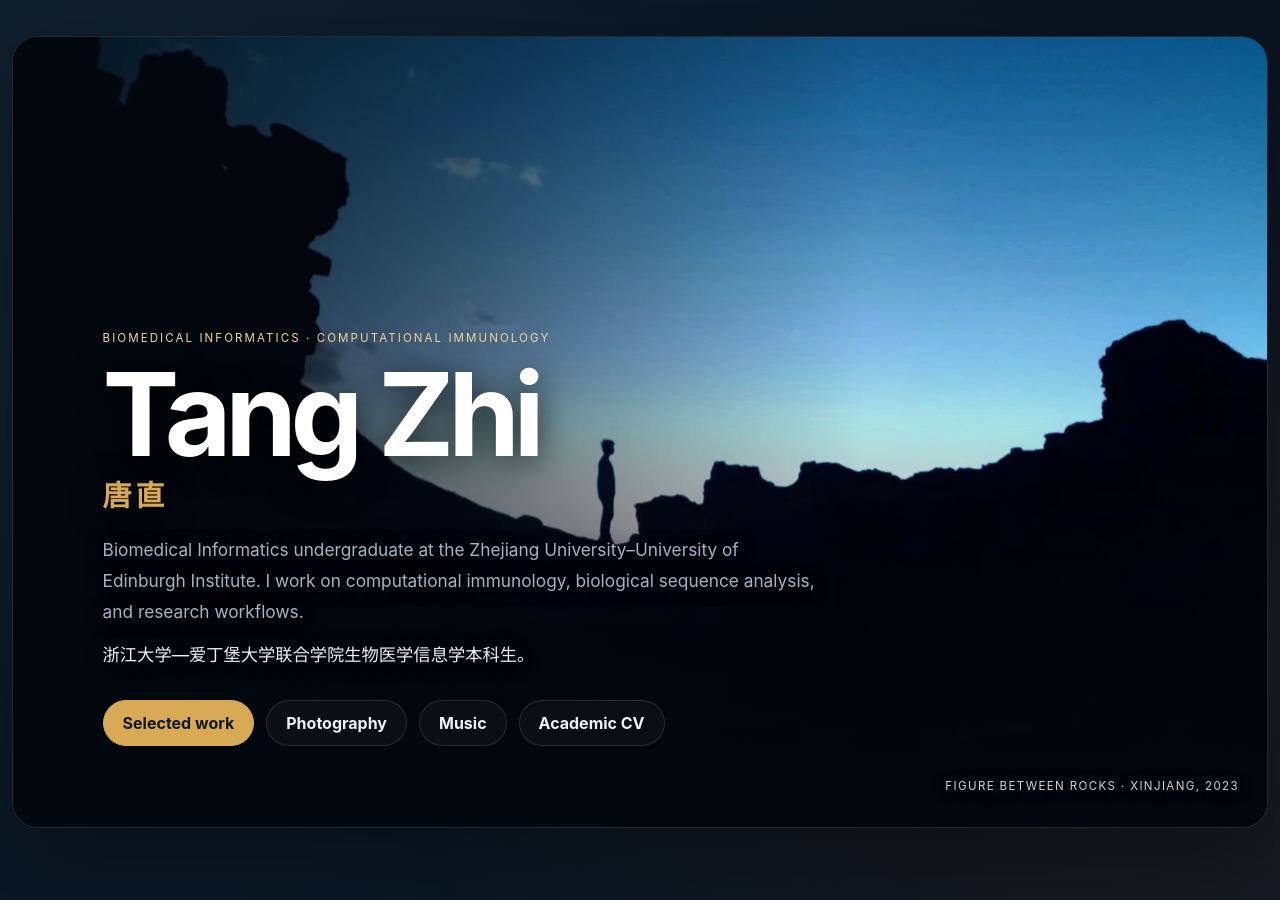
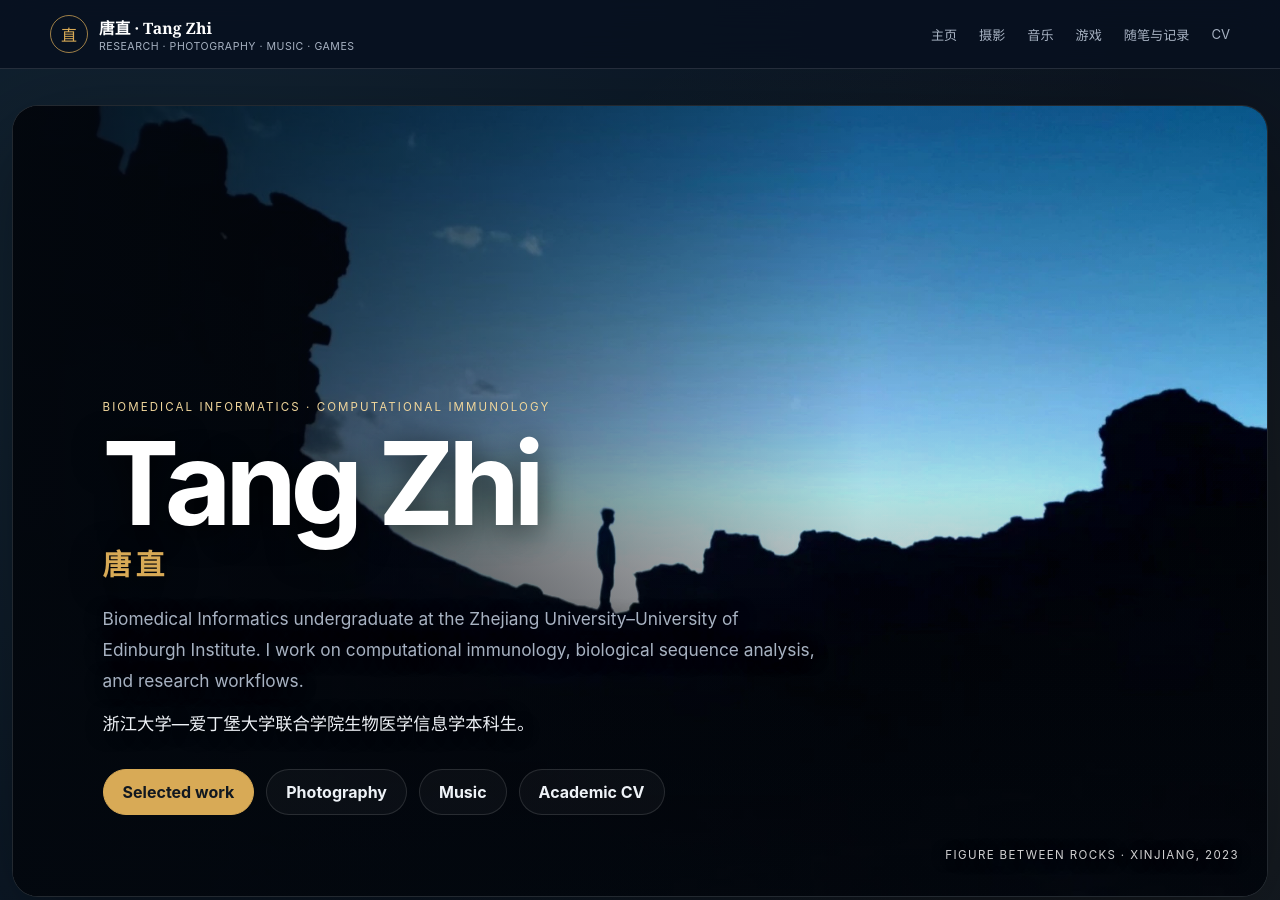
Before and after one commit to Garry-Tang-274/Garry-Tang-274.github.io, a Jekyll site: the page built from index.md, in a window 1280 px wide and 900 px high. Built offline with Jekyll 4.4.1, drawn with Linux system fonts in a browser that asks for light colours; some of the changed text lies outside the part shown.

Commit message:
Add persistent site navigation and maintenance entry

```diff
--- a/_layouts/default.html
+++ b/_layouts/default.html
@@ -1,5 +1,5 @@
 <!doctype html>
-<html lang="en">
+<html lang="zh-CN">
 <head>
   <meta charset="utf-8">
   <meta name="viewport" content="width=device-width, initial-scale=1">
@@ -7,12 +7,65 @@
   <meta name="description" content="{{ page.description | default: site.description | escape }}">
   <title>{{ page.title | default: site.title }}</title>
   <style>
-    html { scroll-behavior: smooth; background: #07111f; }
-    body { margin: 0; min-height: 100vh; font-family: Inter, ui-sans-serif, system-ui, -apple-system, BlinkMacSystemFont, "Segoe UI", sans-serif; }
-    img { max-width: 100%; }
+    :root { --site-bg:#07111f; --site-text:#eef2f7; --site-muted:#a7b2c2; --site-line:rgba(255,255,255,.12); --site-gold:#d8aa56; }
+    html { scroll-behavior:smooth; background:var(--site-bg); }
+    body { margin:0; min-height:100vh; font-family:Inter,ui-sans-serif,system-ui,-apple-system,BlinkMacSystemFont,"Segoe UI","PingFang SC","Microsoft YaHei",sans-serif; background:var(--site-bg); color:var(--site-text); }
+    img { max-width:100%; }
+    a { color:inherit; }
+    .site-header { display:block !important; position:sticky; top:0; z-index:100; border-bottom:1px solid var(--site-line); background:rgba(7,17,31,.88); backdrop-filter:blur(18px); }
+    .site-nav { width:min(1180px,calc(100vw - 40px)); min-height:68px; margin:0 auto; display:grid; grid-template-columns:1fr auto; align-items:center; gap:22px; }
+    .site-brand { display:flex; align-items:center; gap:11px; color:#fff; text-decoration:none; }
+    .site-brand-mark { width:36px; height:36px; display:grid; place-items:center; border:1px solid rgba(216,170,86,.72); border-radius:50%; color:var(--site-gold); font-family:Georgia,"Songti SC",serif; }
+    .site-brand strong,.site-brand small { display:block; }
+    .site-brand strong { font-family:Georgia,"Songti SC",serif; font-size:.98rem; }
+    .site-brand small { margin-top:1px; color:var(--site-muted); font-size:.66rem; letter-spacing:.05em; }
+    .site-menu { display:flex; align-items:center; gap:22px; }
+    .site-menu a { color:var(--site-muted); text-decoration:none; font-size:.82rem; }
+    .site-menu a:hover { color:#fff; }
+    .site-menu-toggle { display:none; border:1px solid var(--site-line); border-radius:8px; background:transparent; color:#fff; padding:7px 10px; }
+    .site-footer { border-top:1px solid var(--site-line); }
+    .site-footer-inner { width:min(1180px,calc(100vw - 40px)); margin:0 auto; padding:26px 0 38px; display:flex; justify-content:space-between; gap:18px; color:var(--site-muted); font-size:.75rem; }
+    .site-footer a { color:var(--site-muted); text-decoration:none; }
+    .site-footer a:hover { color:#fff; }
+    @media(max-width:820px){
+      .site-nav{grid-template-columns:1fr auto;}
+      .site-menu-toggle{display:block;}
+      .site-menu{position:absolute; left:0; right:0; top:68px; display:none; flex-direction:column; align-items:flex-start; gap:0; padding:12px 20px 18px; border-bottom:1px solid var(--site-line); background:#07111f;}
+      .site-menu.open{display:flex;}
+      .site-menu a{width:100%; padding:11px 0; border-bottom:1px solid rgba(255,255,255,.06);}
+      .site-footer-inner{flex-direction:column;}
+    }
   </style>
 </head>
 <body>
+  <header class="site-header">
+    <div class="site-nav">
+      <a class="site-brand" href="{{ '/' | relative_url }}">
+        <span class="site-brand-mark">直</span>
+        <span><strong>唐直 · Tang Zhi</strong><small>RESEARCH · PHOTOGRAPHY · MUSIC · GAMES</small></span>
+      </a>
+      <button class="site-menu-toggle" type="button" aria-expanded="false" aria-controls="site-menu">菜单</button>
+      <nav class="site-menu" id="site-menu" aria-label="Primary navigation">
+        <a href="{{ '/' | relative_url }}">主页</a>
+        <a href="{{ '/photography' | relative_url }}">摄影</a>
+        <a href="{{ '/music' | relative_url }}">音乐</a>
+        <a href="{{ '/games' | relative_url }}">游戏</a>
+        <a href="{{ '/notes' | relative_url }}">随笔与记录</a>
+        <a href="{{ '/cv' | relative_url }}">CV</a>
+      </nav>
+    </div>
+  </header>
   <main>{{ content }}</main>
+  <footer class="site-footer">
+    <div class="site-footer-inner">
+      <span>© {{ 'now' | date: '%Y' }} 唐直 · Tang Zhi</span>
+      <span><a href="{{ '/manage' | relative_url }}">网站维护入口</a> · <a href="https://github.com/Garry-Tang-274">GitHub</a> · <a href="mailto:zhi.25@intl.zju.edu.cn">Email</a></span>
+    </div>
+  </footer>
+  <script>
+    const toggle=document.querySelector('.site-menu-toggle');
+    const menu=document.querySelector('.site-menu');
+    if(toggle&&menu){toggle.addEventListener('click',()=>{const open=menu.classList.toggle('open');toggle.setAttribute('aria-expanded',String(open));});}
+  </script>
 </body>
 </html>
```
